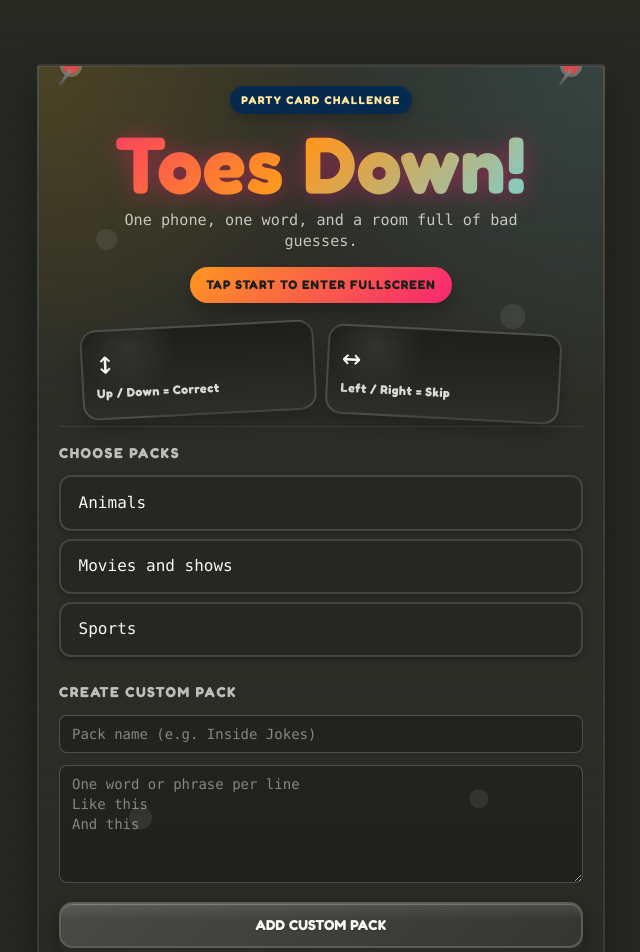
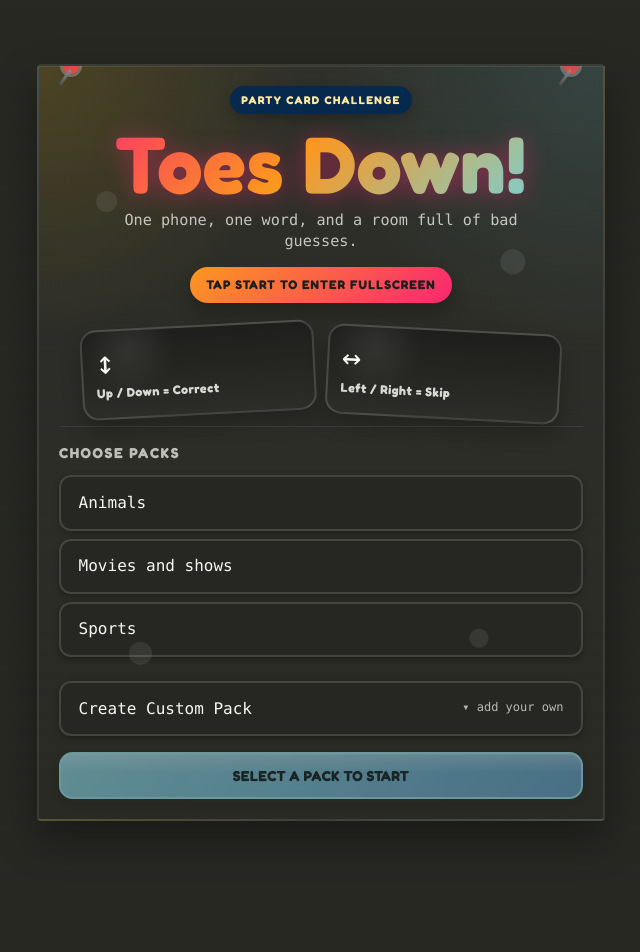
Before and after one commit to Marqlo-C/toes_down--game, a Next.js app: page / in a window 1280 px wide. Shown: the top 952 px of the page, without its empty margins (319-959 px from the left). After the commit the page ends 885 px from the top, so only its background shows below. Built offline with nearby package versions, Linux system fonts and the light colour scheme.

Commit message:
Add custom pack creation

```diff
--- a/src/components/PackSelection.tsx
+++ b/src/components/PackSelection.tsx
@@ -17,6 +17,7 @@ export default function PackSelection({ onStartGame }: PackSelectionProps) {
   const [packs, setPacks] = useState<string[]>([]);
   const [selectedPacks, setSelectedPacks] = useState<string[]>([]);
   const [customPacks, setCustomPacks] = useState<CustomPack[]>([]);
+  const [isCustomPackEditorOpen, setIsCustomPackEditorOpen] = useState(false);
   const [customPackName, setCustomPackName] = useState("");
   const [customPackItemsText, setCustomPackItemsText] = useState("");
   const [customPackError, setCustomPackError] = useState("");
@@ -70,6 +71,7 @@ export default function PackSelection({ onStartGame }: PackSelectionProps) {
     setCustomPackName("");
     setCustomPackItemsText("");
     setCustomPackError("");
+    setIsCustomPackEditorOpen(false);
   };
 
   const handleRemoveCustomPack = (id: string) => {
@@ -178,7 +180,20 @@ export default function PackSelection({ onStartGame }: PackSelectionProps) {
             })}
           </div>
 
-          <h3 className="start-poster-section-title mt-2">Create Custom Pack</h3>
+          <button
+            type="button"
+            onClick={() => setIsCustomPackEditorOpen((prev) => !prev)}
+            className={`pack-tile w-full text-left mb-4 ${isCustomPackEditorOpen ? "selected" : ""}`}
+          >
+            <span className="font-medium">Create Custom Pack</span>
+            <span className="float-right text-xs opacity-70 mt-0.5">
+              {isCustomPackEditorOpen ? "▴ open" : "▾ add your own"}
+            </span>
+          </button>
+
+          {isCustomPackEditorOpen && (
+            <div className="mb-4">
+              <h3 className="start-poster-section-title mt-2">Custom Pack Editor</h3>
               <div className="mb-3">
                 <input
                   type="text"
@@ -203,10 +218,12 @@ export default function PackSelection({ onStartGame }: PackSelectionProps) {
               <button
                 type="button"
                 onClick={handleAddCustomPack}
-            className="button w-full mb-4"
+                className="button w-full"
               >
-            Add Custom Pack
+                Save Custom Pack
               </button>
+            </div>
+          )}
 
           {customPacks.length > 0 && (
             <div className="space-y-2 mb-6">
```
Lines whose indentation alone changed are shown as unchanged.
